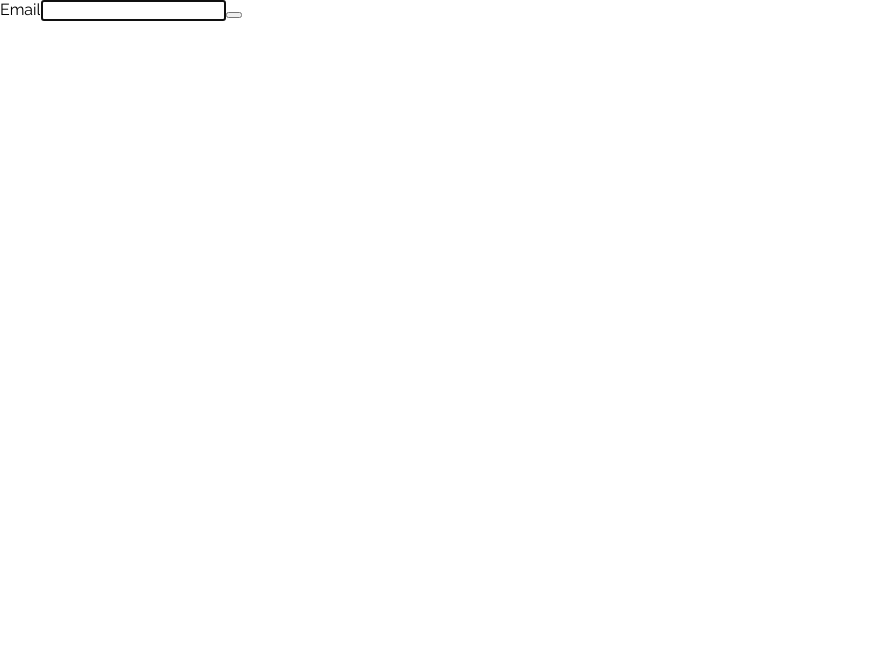
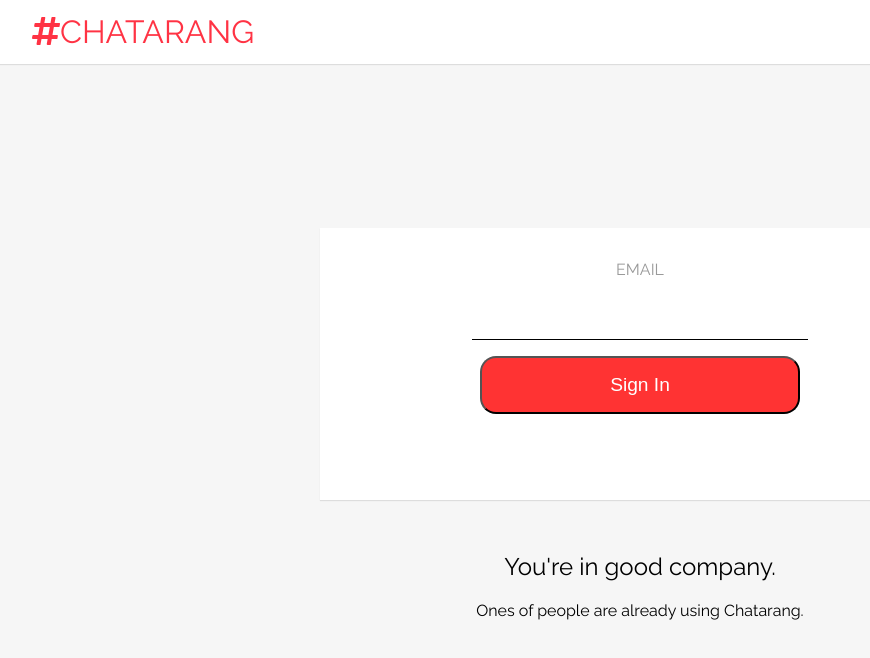
Before and after one commit to LuisR97/chatarang, a React (Create React App) app: page / in a window 1280 px wide. Shown: the top 658 px of the page, without its empty margins (0-870 px from the left). Built offline with nearby package versions, Linux system fonts and the light colour scheme.

Commit message:
style SignIn

```diff
--- a/src/SignIn.js
+++ b/src/SignIn.js
@@ -1,4 +1,181 @@
 import React, { Component } from 'react'
+import { StyleSheet, css } from 'aphrodite'
+
+class SignIn extends Component
+{
+  state =
+  {
+    email: '',
+  }
+
+  handleChange = (ev) =>
+  {
+    this.setState({ email: ev.target.value })
+  }
+
+  handleSubmit = (ev) =>
+  {
+    ev.preventDefault()
+    this.props.handleAuth({
+      uid: `${this.state.email}-ksdfjhu32472398`,
+      displayName: this.state.email,
+      email: this.state.email,
+    })
+  }
+
+  render()
+  {
+    return (
+      <div className={`SignIn ${css(styles.signIn)}`}>
+        <header className={css(styles.header)}>
+          <span className={css(styles.title)}>
+            <i className="fas fa-hashtag"></i>
+            Chatarang
+          </span>
+        </header>
+        <main className={css(styles.main)}>
+          <form
+            className={css(styles.form)}
+            onSubmit={this.handleSubmit}
+          >
+            <label
+              htmlFor="email"
+              className={css(styles.label)}
+            >
+              Email
+            </label>
+            <input
+              autoFocus
+              type="email"
+              name="email"
+              className={css(styles.input)}
+              value={this.state.email}
+              onChange={this.handleChange}
+            />
+            <button
+              type="submit"
+              className={css(styles.button)}
+            >
+              Sign In
+            </button>
+          </form>
+
+          <div className="blurb">
+            <h2 className={css(styles.h2)}>
+              You're in good company.
+            </h2>
+            <p>Ones of people are already using Chatarang.</p>
+          </div>
+        </main>
+      </div>
+    )
+  }
+}
+
+const styles = StyleSheet.create({
+  signIn:
+  {
+    display: 'flex',
+    flexDirection: 'column',
+    height: '100vh',
+    backgroundColor: '#f6f6f6',
+  },
+
+  header:
+  {
+    backgroundColor: '#fff',
+    height: '4rem',
+    padding: '0 2rem',
+    margin: 0,
+    display: 'flex',
+    alignItems: 'center',
+    boxShadow: '0 1px 1px rgba(0,0,0,.1)',
+  },
+
+  title:
+  {
+    color: '#ff3344',
+    fontWeight: 400,
+    textTransform: 'uppercase',
+    lineHeight: '80px',
+    fontSize: '2rem',
+  },
+
+  main:
+  {
+    flex: 1,
+    textAlign: 'center',
+    display: 'flex',
+    flexDirection: 'column',
+    justifyContent: 'center',
+    margin: '0 auto',
+  },
+
+  form:
+  {
+    width: '40rem',
+    height: '15rem',
+    backgroundColor: 'white',
+    boxShadow: '0 1px 1px rgba(0,0,0,.1)',
+    marginBottom: '2rem',
+    padding: '2rem 0 0',
+  },
+
+  label:
+  {
+    display: 'block',
+    textTransform: 'uppercase',
+    color: '#999',
+  },
+
+  input:
+  {
+    width: '20rem',
+    fontSize: '1.5rem',
+    border: 0,
+    borderBottom: '1px solid black',
+    marginTop: '1rem',
+    marginBottom: '1rem',
+    textAlign: 'center',
+    padding: '0.5rem',
+
+    ':focus':
+    {
+      outline: 0,
+    },
+  },
+
+  h2:
+  {
+    fontWeight: 'normal',
+  },
+
+  button:
+  {
+    display: 'block',
+    margin: '0 auto',
+    padding: '1rem 2rem',
+    fontSize: '1.2rem',
+    borderRadius: '1rem',
+    backgroundColor: '#ff3333',
+    color: 'white',
+    width: '20rem',
+  },
+})
+
+
+export default SignIn
+
+
+
+
+
+
+
+
+
+
+/*import React, { Component } from 'react'
 
 class SignIn extends Component
 {
@@ -49,4 +226,4 @@ class SignIn extends Component
     }
 }
 
-export default SignIn
+export default SignIn */
```
